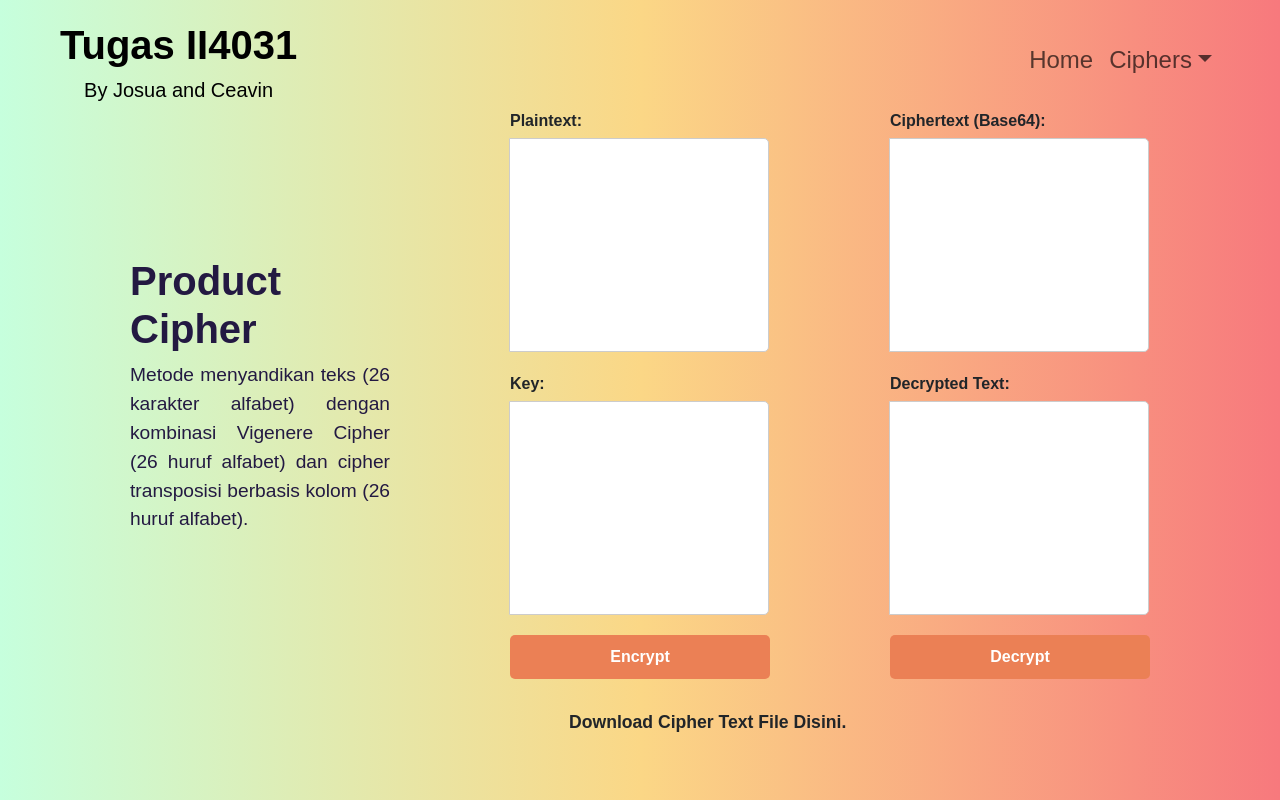
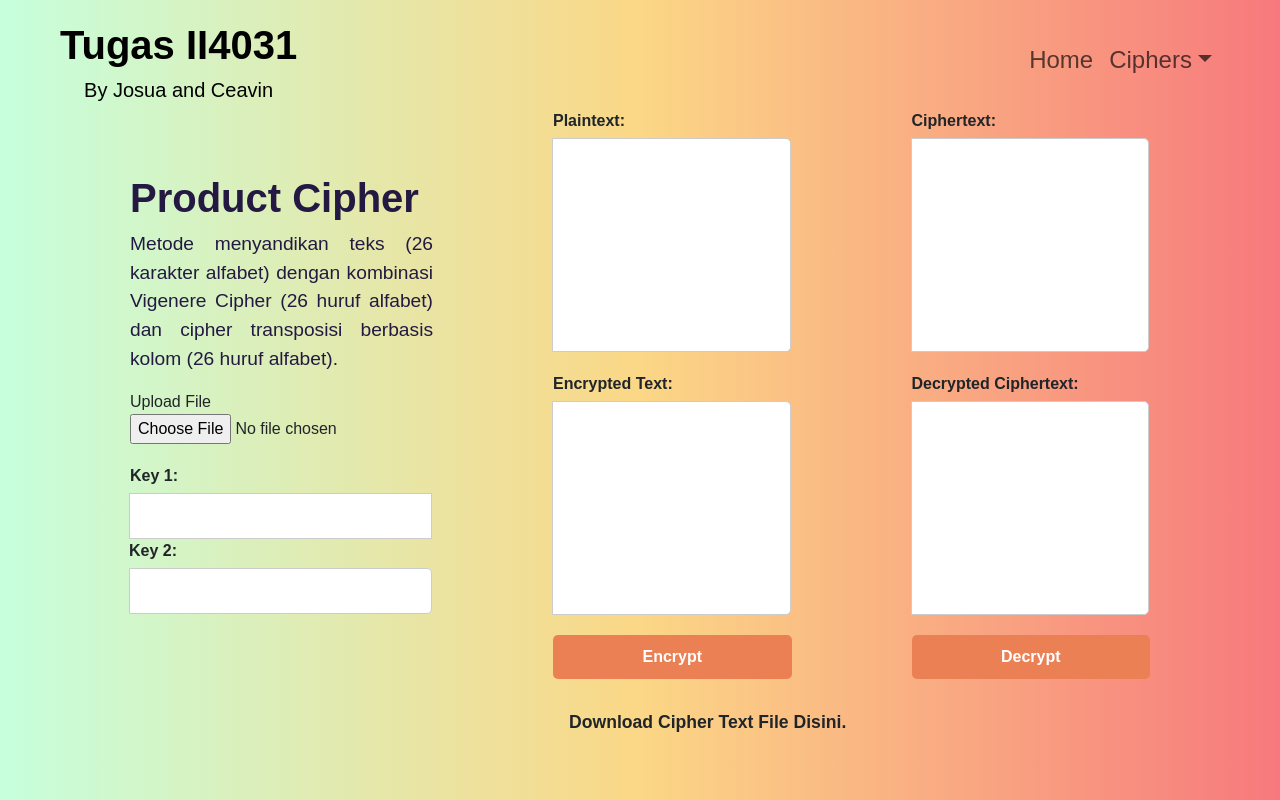
Before and after one commit to JosuaAdriel/Tugas-Kecil-Kripto-1, a React (Vite) app: page /product in a window 1280 px wide. Built offline with nearby package versions, Linux system fonts and the light colour scheme.

Commit message:
implement component on product cipher

```diff
--- a/src/pages/ProductPage.jsx
+++ b/src/pages/ProductPage.jsx
@@ -1,24 +1,20 @@
 import { Container, Row, Col } from "react-bootstrap";
 import { useState } from "react";
 import VigenereCipher from "../utils/VigenereCipher.js"; //Ganti import metode disini
+import CipherTextComponent from "../components/CipherTextComponent.jsx";
+import ReaderTxt from "../components/ReaderTxt.jsx";
+import TranspositionCipher from "../utils/TranspositionCipher.js";
+import ProductCipher from "../utils/ProductCipher.js";
 
 const ProductPage = () => {
   const [plaintext, setPlaintext] = useState("");
-  const [key, setKey] = useState("");
+  const [key1, setKey1] = useState("");
+  const [key2, setKey2] = useState("");
   const [ciphertext, setCiphertext] = useState("");
-  const [decryptedText, setDecryptedText] = useState("");
 
-  const vigenere = new VigenereCipher(key); //tinggal ganti metode nya disini
-
-  const encrypt = () => {
-    const encryptedText = vigenere.encrypt(plaintext); //tinggal ganti metode nya disini
-    setCiphertext(encryptedText);
-  };
-
-  const decrypt = () => {
-    const decryptedText = vigenere.decrypt(ciphertext); //tinggal ganti metode nya disini
-    setDecryptedText(decryptedText);
-  };
+  const vigenere = new VigenereCipher(key1);
+  const transposition = new TranspositionCipher(key2);
+  const product = new ProductCipher([vigenere, transposition]);
 
   return (
     <div className="homepage">
@@ -26,61 +22,44 @@ const ProductPage = () => {
         <Container>
           <Row className="header-box d-flex align-items-center">
             <Col className="col-spacing">
+              <div className="">
                 <h1>Product Cipher</h1>
                 <p>
                   Metode menyandikan teks (26 karakter alfabet) dengan kombinasi
                   Vigenere Cipher (26 huruf alfabet) dan cipher transposisi
                   berbasis kolom (26 huruf alfabet).
                 </p>
-            </Col>
-            <Col className="col-spacing">
-              <div className="input-group">
-                <label htmlFor="plaintext">Plaintext:</label>
-                <textarea
-                  id="plaintext"
-                  value={plaintext}
-                  onChange={(e) => setPlaintext(e.target.value)}
-                  rows={8} // Set the number of rows for the textarea
+              </div>
+              <div className="reader">
+                <ReaderTxt
+                  setPlaintext={setPlaintext}
+                  setCiphertext={setCiphertext}
                 />
               </div>
               <div className="input-group">
-                <label htmlFor="key">Key:</label>
-                <textarea
-                  id="key"
-                  value={key}
-                  onChange={(e) =>
-                    setKey(e.target.value.toUpperCase().replace(/[^A-Z]/g, ""))
-                  }
-                  rows={8} // Set the number of rows for the textarea
+                <label htmlFor="key1">Key 1:</label>
+                <input
+                  id="key1"
+                  value={key1}
+                  type="text"
+                  onChange={(e) => setKey1(e.target.value)}
+                />
+                <label htmlFor="key2">Key 2:</label>
+                <input
+                  id="key2"
+                  value={key2}
+                  type="number"
+                  onChange={(e) => setKey2(Number(e.target.value))}
                 />
               </div>
-              <div className="button-group">
-                <button onClick={encrypt}>Encrypt</button>
-              </div>
             </Col>
-            <Col className="col-spacing">
-              <div className="input-group">
-                <label htmlFor="ciphertext">Ciphertext (Base64):</label>
-                <textarea
-                  id="ciphertext"
-                  value={ciphertext}
-                  readOnly
-                  rows={8}
+            <CipherTextComponent
+              plaintext={plaintext}
+              setPlaintext={setPlaintext}
+              ciphertext={ciphertext}
+              setCiphertext={setCiphertext}
+              cipher={product}
             />
-              </div>
-              <div className="input-group">
-                <label htmlFor="decryptedText">Decrypted Text:</label>
-                <textarea
-                  id="decryptedText"
-                  value={decryptedText}
-                  readOnly
-                  rows={8}
-                />
-              </div>
-              <div className="button-group">
-                <button onClick={decrypt}>Decrypt</button>
-              </div>
-            </Col>
           </Row>
           <Row className="download d-flex align-items-center">
             <p>Download Cipher Text File Disini.</p>
--- a/src/utils/ProductCipher.js
+++ b/src/utils/ProductCipher.js
@@ -1,6 +1,3 @@
-import TranspositionCipher from "./TranspositionCipher.js";
-import VigenereCipher from "./VigenereCipher.js";
-
 class ProductCipher {
   constructor(encryptionMethods) {
     this.encryptionMethods = encryptionMethods;
@@ -23,17 +20,4 @@ class ProductCipher {
   }
 }
 
-// Define encryption methods
-const vigenere = new VigenereCipher("kecil");
-const transposition = new TranspositionCipher(2);
-const product = new ProductCipher([vigenere, transposition]);
-
-// Encrypt plaintext using superencryption
-const plaintext = "cepusganteng";
-const ciphertext = product.encrypt(plaintext);
-console.log("Encrypted:", ciphertext);
-
-// Decrypt ciphertext using superencryption
-const decryptedText = product.decrypt(ciphertext);
-console.log("Decrypted:", decryptedText);
 export default ProductCipher;
```
Lines whose indentation alone changed are shown as unchanged.
